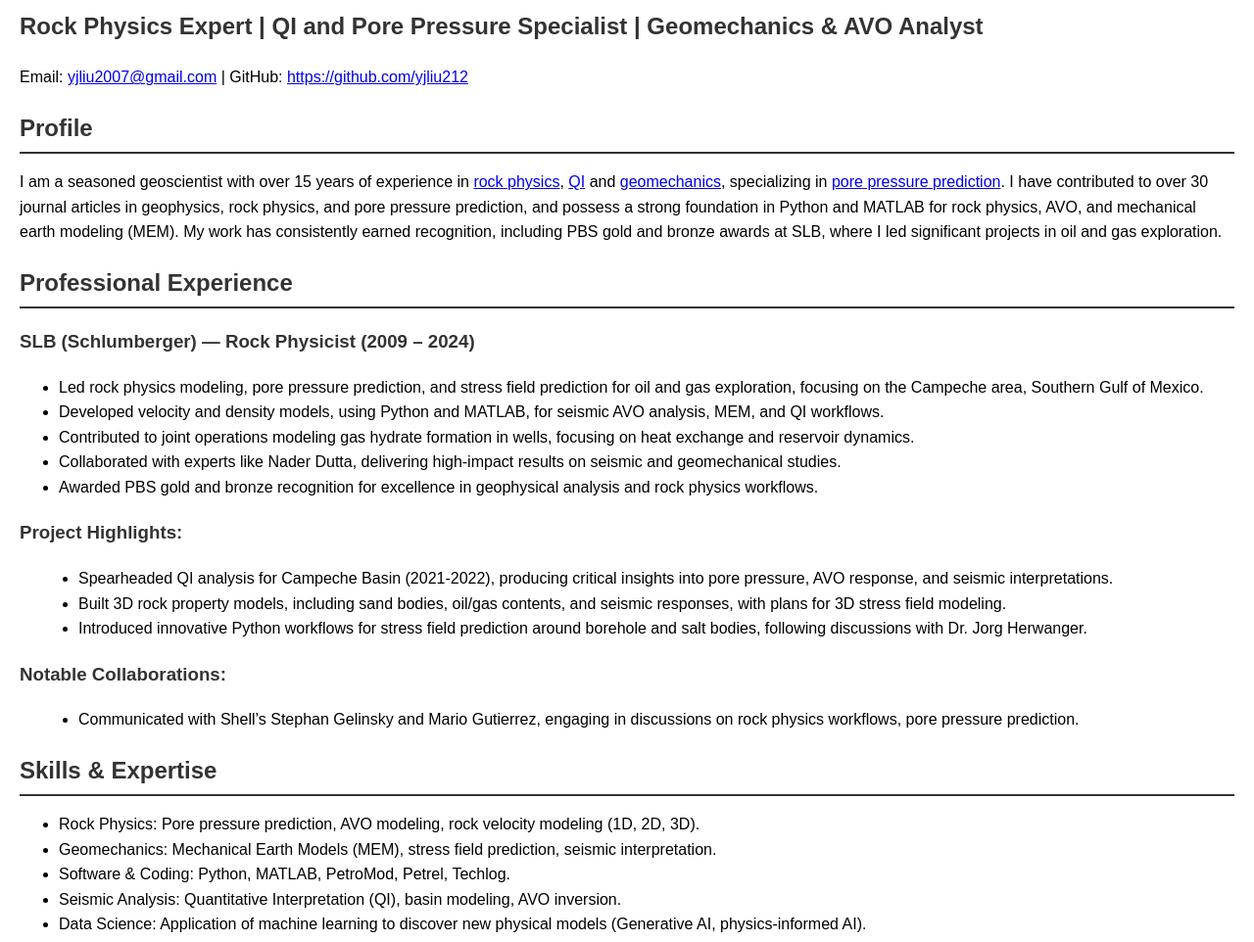
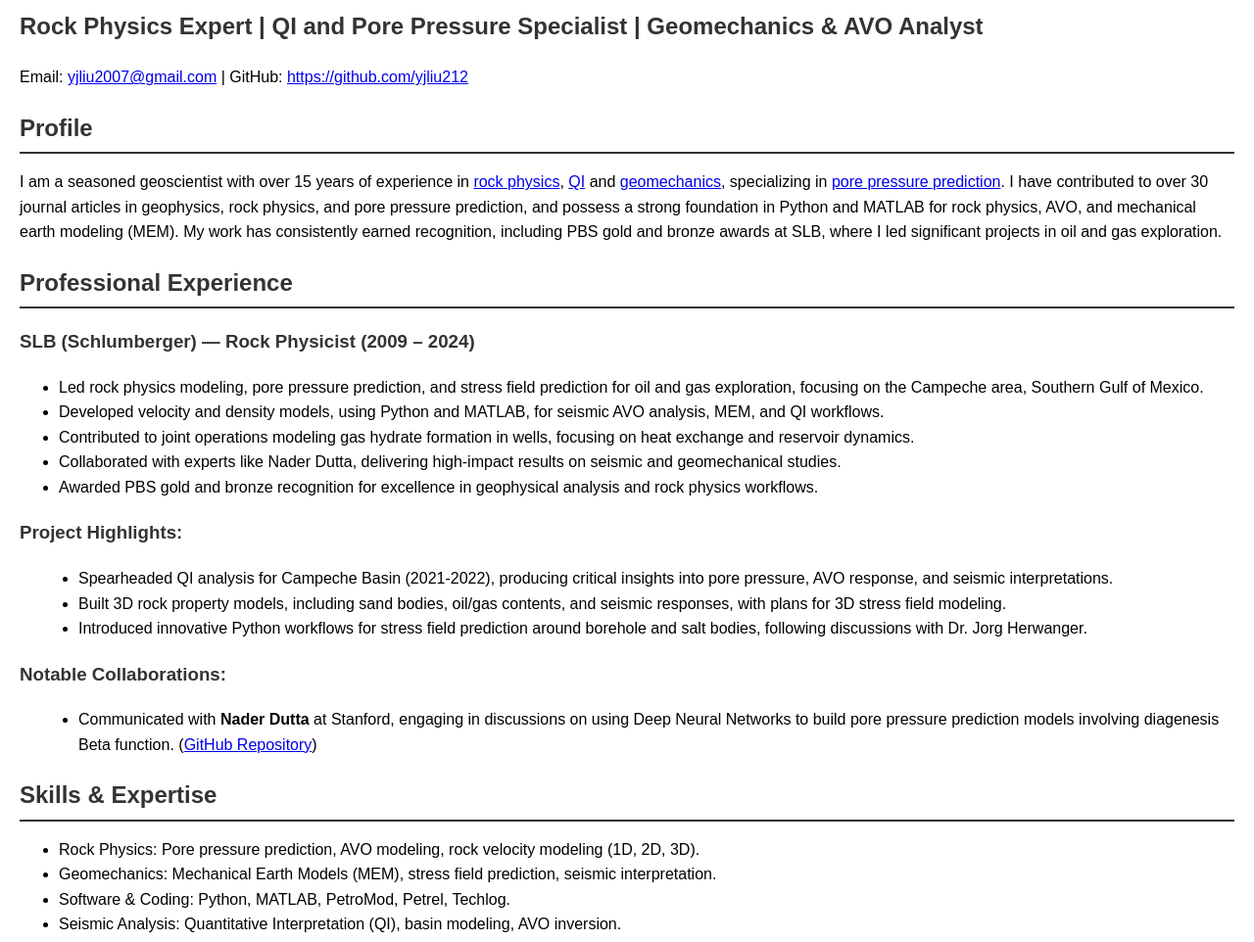
Before and after one commit to yjliu212/hello-world, a plain HTML site: page My_CV.html in a window 1280 px wide. Shown: the part 86-1048 px from the top of the page at 98% size. Drawn offline with Linux system fonts and the light colour scheme.

Commit message:
Update My_CV.html

```diff
--- a/My_CV.html
+++ b/My_CV.html
@@ -51,7 +51,9 @@
 
     <h3>Notable Collaborations:</h3>
     <ul class="collaboration">
-        <li>Communicated with Shell’s Stephan Gelinsky and Mario Gutierrez, engaging in discussions on rock physics workflows, pore pressure prediction.</li>
+        <li>Communicated with <strong>Nader Dutta</strong> at Stanford, engaging in discussions on using Deep Neural Networks to build pore pressure prediction models involving diagenesis Beta function.
+    (<a href="https://github.com/yjliu212/Predict-Beta-Function-Using-Neural-Network" target="_blank">GitHub Repository</a>)
+</li>
     </ul>
 
     <h2 class="section-title">Skills & Expertise</h2>
```
